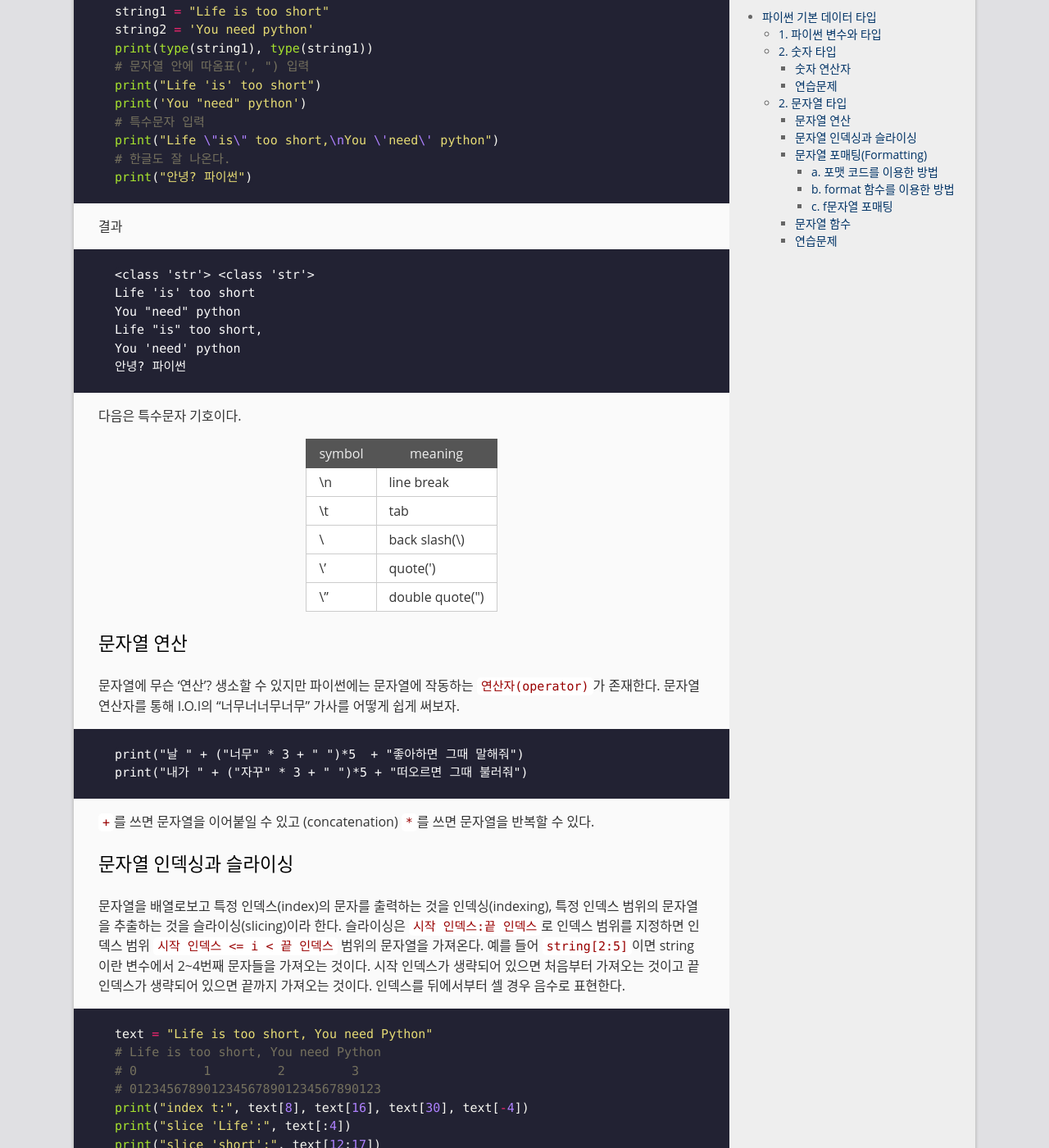
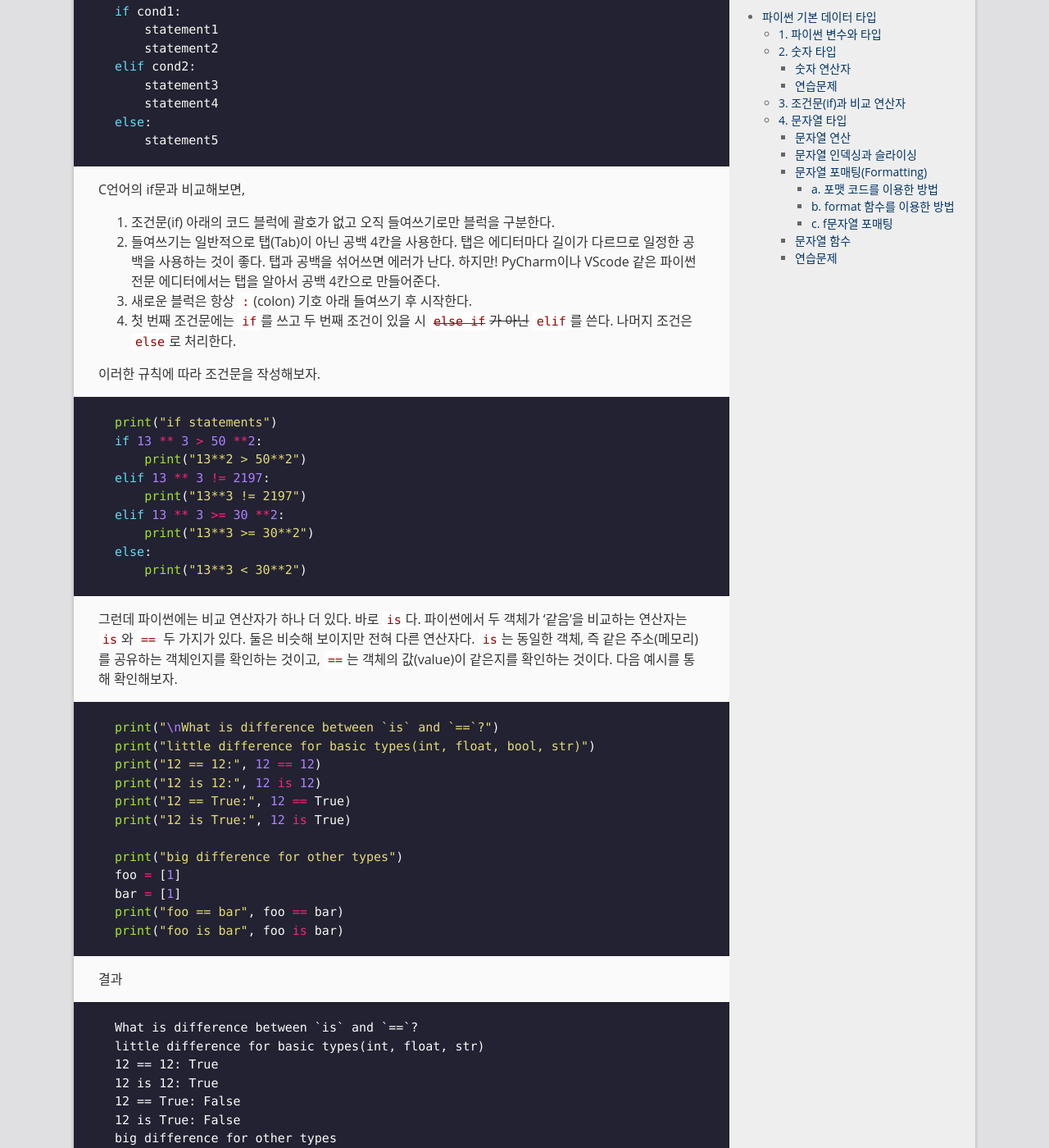
Before and after one commit to goodgodgd/ian-lecture, a Jekyll site: the page built from _posts/2019-03-01-number-and-string.md, in a window 1280 px wide and 1400 px high, scrolled down 3103 px. Shown: the whole window at 82% size. Built offline with Jekyll 4.4.1, drawn with Linux system fonts in a browser that asks for light colours; some of the changed text lies outside the part shown.

Commit message:
finalize iterable type 1 and update number and string

````diff
--- a/_posts/2019-03-01-number-and-string.md
+++ b/_posts/2019-03-01-number-and-string.md
@@ -107,8 +107,70 @@ integer <class 'int'> 28
 
 1) 위 연산을 이용해서 13의 3승을 16진수로 표현하시오.
 
+## 3. 조건문(if)과 비교 연산자
 
-## 2. 문자열 타입
+파이썬에서도 `>, <, <=, >=, ==, !=` 연산자를 통해 숫자의 크기를 비교할 수 있다. 비교 연산자를 배우는 김에 `if`문까지 배워보자. 파이썬에서 `if`는 다음과 같이 쓴다.
+```python
+if cond1:
+    statement1
+    statement2
+elif cond2:
+    statement3
+    statement4
+else:
+    statement5
+```
+C언어의 if문과 비교해보면,
+1. 조건문(if) 아래의 코드 블럭에 괄호가 없고 오직 들여쓰기로만 블럭을 구분한다.
+2. 들여쓰기는 일반적으로 탭(Tab)이 아닌 공백 4칸을 사용한다. 탭은 에디터마다 길이가 다르므로 일정한 공백을 사용하는 것이 좋다. 탭과 공백을 섞어쓰면 에러가 난다. 하지만! PyCharm이나 VScode 같은 파이썬 전문 에디터에서는 탭을 알아서 공백 4칸으로 만들어준다.
+3. 새로운 블럭은 항상 `:`(colon) 기호 아래 들여쓰기 후 시작한다.
+4. 첫 번째 조건문에는 `if`를 쓰고 두 번째 조건이 있을 시 ~~`else if`가 아닌~~ `elif`를 쓴다. 나머지 조건은 `else`로 처리한다.
+
+이러한 규칙에 따라 조건문을 작성해보자.
+
+```python
+print("if statements")
+if 13 ** 3 > 50 **2:
+    print("13**2 > 50**2")
+elif 13 ** 3 != 2197:
+    print("13**3 != 2197")
+elif 13 ** 3 >= 30 **2:
+    print("13**3 >= 30**2")
+else:
+    print("13**3 < 30**2")
+```
+
+그런데 파이썬에는 비교 연산자가 하나 더 있다. 바로 `is`다. 파이썬에서 두 객체가 '같음'을 비교하는 연산자는 `is`와 `==` 두 가지가 있다. 둘은 비슷해 보이지만 전혀 다른 연산자다. `is`는 동일한 객체, 즉 같은 주소(메모리)를 공유하는 객체인지를 확인하는 것이고, `==`는 객체의 값(value)이 같은지를 확인하는 것이다. 다음 예시를 통해 확인해보자.
+
+```python
+print("\nWhat is difference between `is` and `==`?")
+print("little difference for basic types(int, float, bool, str)")
+print("12 == 12:", 12 == 12)
+print("12 is 12:", 12 is 12)
+print("12 == True:", 12 == True)
+print("12 is True:", 12 is True)
+
+print("big difference for other types")
+foo = [1]
+bar = [1]
+print("foo == bar", foo == bar)
+print("foo is bar", foo is bar)
+```
+
+결과
+```
+What is difference between `is` and `==`?
+little difference for basic types(int, float, str)
+12 == 12: True
+12 is 12: True
+12 == True: False
+12 is True: False
+big difference for other types
+foo == bar True
+foo is bar False
+```
+
+## 4. 문자열 타입
 
 파이썬에선 문자열을 정말 편리하게 다룰수 있다. 파이썬의 많은 장점 중 하나이다.  문자열은 간단하게 `" "`이나 `' '`사이에 글자를 쓰면 된다.
 
@@ -320,16 +382,6 @@ print(f"{mixed}.upper() == {small}.upper():", mixed.upper() == small.upper())
 print(f"{mixed}.lower() is {small}.lower():", mixed.lower() is small.lower())
 ```
 
-> **`is`와 `==`의 차이**
-> python에서 두 객체를 비교하는 연산자는 `is`와 `==` 두 가지가 있다. 둘은 비슷해 보이지만 전혀 다른 연산자다. `is`는 동일한 객체, 즉 같은 주소(메모리)를 공유하는 객체인지를 확인하는 것이고, `==`는 객체의 값(value)이 같은지를 확인하는 것이다. 다음 예시를 통해 확인해보자.
-
-```python
-print("\nWhat is difference between `is` and `==`?")
-print("1 is True:", 1 is True)
-print("1 == True:", 1 == True)
-print("(0 == 1) is False:", (0 == 1) is False)
-```
-
 - `strip, lstrip, rstrip`: 공백이나 불필요한 시작/끝 문자 지우기
 문자열을 다루다 보면 문자열에 불필요한 기호나 공백들이 앞이나 끝에 붙어있을 때가 있다. 대표적으로 공백이나 `\n, ", :`등의 특수문자들이 있다. 이들을 제거해주는 함수가 `strip`이다. 입력인자를 넣지 않으면 자동으로 공백을 없애고 입력 문자열을 넣으면 그 문자열을 삭제한다. 문자열 앞쪽(왼쪽)만 지우고 싶을 때는 `lstrip`을 쓰고 문자열 뒤쪽만 지우고 싶을 때는 `rstrip`을 쓴다.
 ```python
--- a/_posts/2019-03-09-iterable-types.md
+++ b/_posts/2019-03-09-iterable-types-1.md
@@ -1,6 +1,6 @@
 ---
 layout: post
-title:  "Data Structure in Python"
+title:  "Python Data Structure (1): List"
 date:   2019-03-09 09:00:13
 categories: 2019-1-systprog
 ---
@@ -8,7 +8,7 @@ categories: 2019-1-systprog
 
 # 파이썬 데이터 구조
 
-파이썬에는 네 가지 데이터 구조가 존재한다. `List, Dictionary, Tuple, Set` 이다. 이 네 가지 기본 자료구조는 파이썬이 가진 무궁한 잠재력의 원천이다. 파이썬에서 가장 많이 쓰이는 패키지인 `numpy`와 `pandas`도 기본 자료구조로부터 시작하게 되어있으므로 기본 자료 구조를 편안하게 쓸 수 있어야 고급 패키지들도 잘 활용할 수 있다. 네 가지 자료형은 List > Dictionary >> Tuple > Set 순서로 많이 쓰인다. 특히 List와 Dictionary는 많이 쓰이기도 하고 정말 쉽고 유용하기 때문에 잘 알아두도록 하자.
+파이썬에는 네 가지 데이터 구조가 존재한다. `List, Dictionary, Tuple, Set` 이다. 이 네 가지 기본 자료구조는 파이썬이 가진 편리함의 원천이다. 파이썬에서 가장 많이 쓰이는 패키지인 `numpy`와 `pandas`도 기본 자료구조로부터 시작하게 되어있으므로 기본 자료 구조를 익숙하게 쓸 수 있어야 고급 패키지들도 잘 활용할 수 있다. 네 가지 자료형은 List > Dictionary >> Tuple > Set 순서로 많이 쓰인다. 특히 List와 Dictionary는 많이 쓰이기도 하고 정말 쉽고 유용하기 때문에 잘 알아두도록 하자.
 
 ## 1. List
 
@@ -132,61 +132,61 @@ print(second_row)
 
 - `len()`:  파이썬 내장 함수로 여러 원소를 담고 있는 대부분의 객체들은 이 함수로 길이(갯수)를 잴 수 있다. 문자열(str)의 길이, `list, dict, tuple, set` 등의 자료구조의 원소 수를 읽을 수 있다.
 
-  ```python
-  string = "Hello"
-  print("\nlen of {}:".format(string), len(string))
-  # => len of Hello: 5
-  mylist = [1, 2, 3, 4]
-  print("len of {}:".format(mylist), len(mylist))
-  # => len of [1, 2, 3, 4]: 4
-  ```
+```python
+string = "Hello"
+print("\nlen of {}:".format(string), len(string))
+# => len of Hello: 5
+mylist = [1, 2, 3, 4]
+print("len of {}:".format(mylist), len(mylist))
+# => len of [1, 2, 3, 4]: 4
+```
 
-- del: 객체를 삭제하는 함수로 자료 구조에서 특정 원소를 삭제할 때 쓰인다. `del()`이 아님에 유의하자.
+- `del`: 객체를 삭제하는 함수로 자료 구조에서 특정 원소를 삭제할 때 쓰인다. `del()`이 아님에 유의하자.
 
-  ```python
-  mylist = [1, 2, 3, 4, 5]
-  del mylist[2]
-  print("\nafter deleting [2]:", mylist)
-  # => after deleting [2]: [1, 2, 4, 5]
-  del mylist[2:]
-  print("after deleting [2:]:", mylist)
-  # => after deleting [2:]: [1, 2]
-  ```
+```python
+mylist = [1, 2, 3, 4, 5]
+del mylist[2]
+print("\nafter deleting [2]:", mylist)
+# => after deleting [2]: [1, 2, 4, 5]
+del mylist[2:]
+print("after deleting [2:]:", mylist)
+# => after deleting [2:]: [1, 2]
+```
 
-- 원소 변경: 인덱싱이나 슬라이싱으로 잡은 리스트 범위에 `=` operator로 원소들을 수정할 수 있다.
+- 원소 변경: 인덱싱이나 슬라이싱으로 잡은 리스트 범위에 `=` operator로 원소들을 수정할 수 있다. 참고로 문자열은 `=`를 이용한 문자 수정이 안된다. 대신 `replace()`나 슬라이싱을 이용하자.
 
-  ```python
-  mylist = [1, 2, 3, 4, 5]
-  mylist[0] = "Life"
-  print("\nchange element by indexing:", mylist)
-  # => change element by indexing: ['Life', 2, 3, 4, 5]
-  mylist[1:4] = ["is", "too", "short"]
-  print("\nchange elements by slicing:", mylist)
-  # => change elements by slicing: ['Life', 'is', 'too', 'short', 5]
-  ```
+```python
+mylist = [1, 2, 3, 4, 5]
+mylist[0] = "Life"
+print("\nchange element by indexing:", mylist)
+# => change element by indexing: ['Life', 2, 3, 4, 5]
+mylist[1:4] = ["is", "too", "short"]
+print("\nchange elements by slicing:", mylist)
+# => change elements by slicing: ['Life', 'is', 'too', 'short', 5]
+```
 
 - `join()`: 리스트의 내부 문자열 원소들을 하나의 문자열로 연결해준다. 연결할 때 각 문자열 사이에 `" "` 사이에 들어있는 문자열을 끼워 넣어준다.
 
-  ```python
-  print("\njoin strings")
-  path = ["/home", "ian", "work", "ian-lecture"]
-  print("joined path:", "/".join(path))
-  # => joined path: /home/ian/work/ian-lecture
-  time = ["13", "20", "30"]
-  print("joined time:", ":".join(time))
-  # => joined time: 13:20:30
-  ```
+```python
+print("\njoin strings")
+path = ["/home", "ian", "work", "ian-lecture"]
+print("joined path:", "/".join(path))
+# => joined path: /home/ian/work/ian-lecture
+time = ["13", "20", "30"]
+print("joined time:", ":".join(time))
+# => joined time: 13:20:30
+```
 
 - `in`: `in`은 함수가 아니라 operator다. 리스트에 특정 원소가 들어있는지 확인할 때 쓴다.
 
-  ```python
-  twice = ["나연", "정연", "모모", "사나", "지효", "미나", "다현", "채영", "쯔위"]
-  print("\n'in' operator")
-  print("check 채영 in twice:", "채영" in twice)
-  # => check 채영 in twice: True
-  print("check 채령 in twice:", "채령" in twice)
-  # => check 채령 in twice: False
-  ```
+```python
+print("\n'in' operator")
+twice = ["나연", "정연", "모모", "사나", "지효", "미나", "다현", "채영", "쯔위"]
+if "채영" in twice:
+    print("채영은 트와이스 입니다.")
+if "채령" not in twice:
+    print("채령은 트와이스가 아닙니다.")
+```
 
 ### 1.4 리스트 내장 함수
 
@@ -217,7 +217,6 @@ print("reverse order", tottenham)
 ```
 
 결과
-
 ```
 list functions
 Tottenham vs Southampton 2019-03-10 starting line up:
@@ -226,7 +225,51 @@ sort() is in-place function: None
 sort by name: ['Alli', 'Kane', 'Lloris', 'Moura', 'Rose', 'Sissoko']
 At 72, Moura out Son in: ['Alli', 'Son', 'Kane', 'Lloris', 'Rose', 'Sissoko']
 At 82, pop Alli: Alli
-At 82, pop Rose: Rose
+At 82, del Rose
 At 82, Davies and Llorente in: ['Son', 'Kane', 'Lloris', 'Sissoko', 'Davies', 'Llorente']
 reverse order ['Llorente', 'Davies', 'Sissoko', 'Lloris', 'Kane', 'Son']
 ```
+
+#### 연습문제
+
+1) `wdgirls_debut`에서 멤버를 삭제, 추가하여 `wdgirls_final`을 만들어 보세요.
+
+```python
+wdgirls_debut = ["선예", "예은", "소희", "현아", "선미"]
+# => wdgirls_final = ["예은", "선미", "유빈", "혜림"]
+```
+
+### 1.5 반복문(for)과 리스트
+
+`for`문과 리스트는 뗄레야 뗄수 없는 사이기에 리스트와 함께 배우는 것이 좋다. `for`문은 다음과 같이 쓴다.
+```python
+for e in somthing_iteratable:
+    statement1
+    statement2
+```
+
+`if`와 마찬가지로 `for`로 시작하는 줄은 `:`로 끝나고, `for`에 의해 반복되는 블럭은 들여쓰기로 구분한다. `in`을 기준으로 앞에는 원소 변수(`e`)를 쓰고 뒤에는 반복가능한(iterable) 객체를 쓴다. 여기서 iterable 하다는 것은 정확히 말하면 `iter` 객체로 변환할 수 있는 객체고 `iter` 객체는 `next()`함수를 통해 원소를 하나씩 꺼낼 수 있다. 이것이 반복문의 내부 원리다.
+```python
+itzy = ["예지", "리아", "류진", "채령", "유나"]
+print("convert to iter object")
+itzy = iter(itzy)
+try:
+    print("next1:", next(itzy))
+    print("next2:", next(itzy))
+    print("next3:", next(itzy))
+    print("next4:", next(itzy))
+    print("next5:", next(itzy))
+    print("next6:", next(itzy))
+except StopIteration:
+    print("error: iterator finished")
+```
+
+여기서 배우는 `list, dict, tuple, set` 모두 여러 원소를 담고 있는 iterable 객체이기 때문에 `for`문을 통해서 리스트의 원소들을 하나씩 처리할 수 있다.
+```python
+print("square numbers")
+numbers = [1, 2, 3, 4, 5]
+for n in numbers:
+    print("square of {}  is {}".format(n, n*n))
+```
+
+`for`를 사용하는 다양한 기법들은 다음에 더 공부해보기로 하자.
````
Also changed, not shown: other parts of _posts/2019-03-09-iterable-types-1.md (+1 -1 lines), _draft/2019-03-11-iterable-types-2.md (added, +8 -0 lines), scripts/eg01_number.py (+23 -0 lines), scripts/eg03_list.py (+31 -3 lines).
